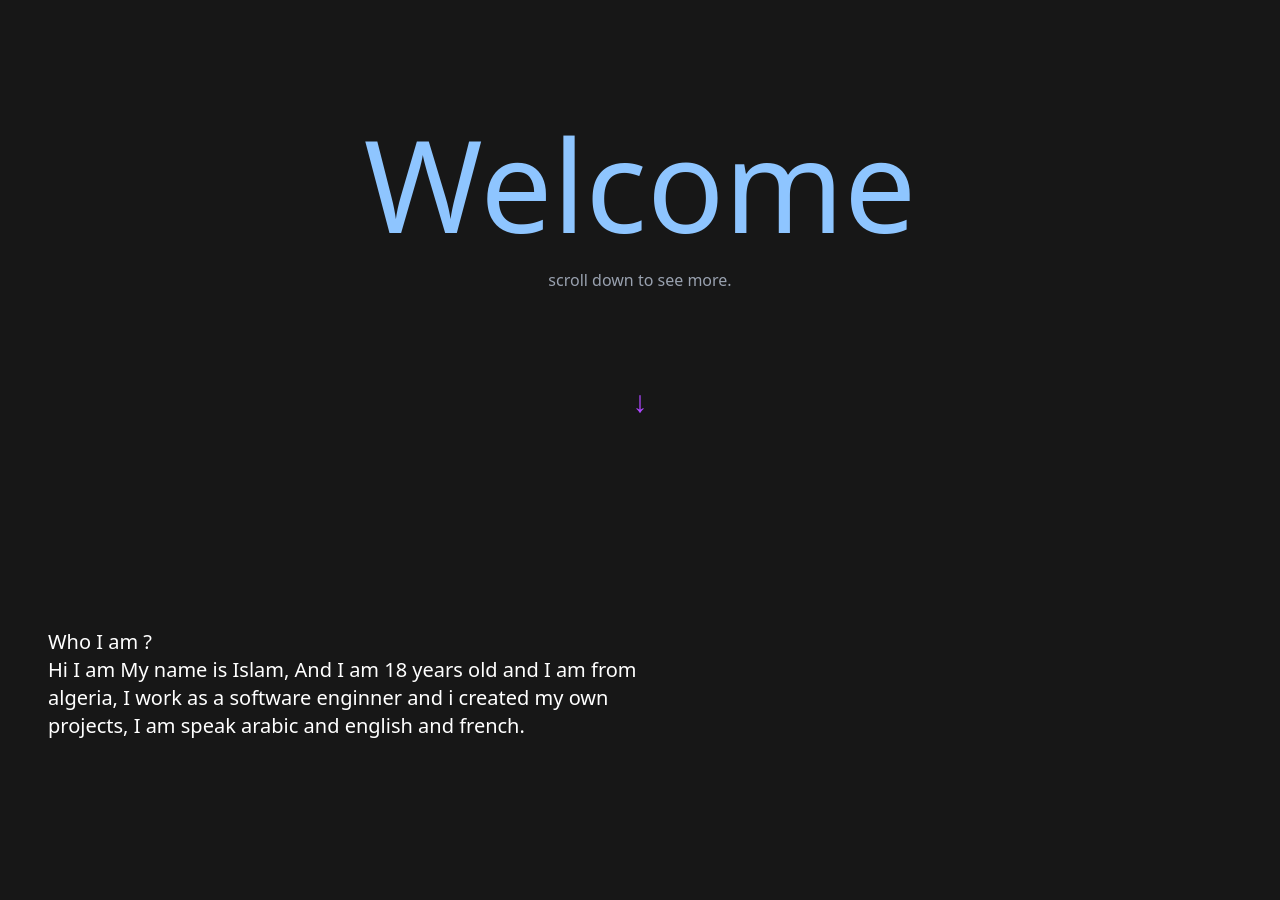
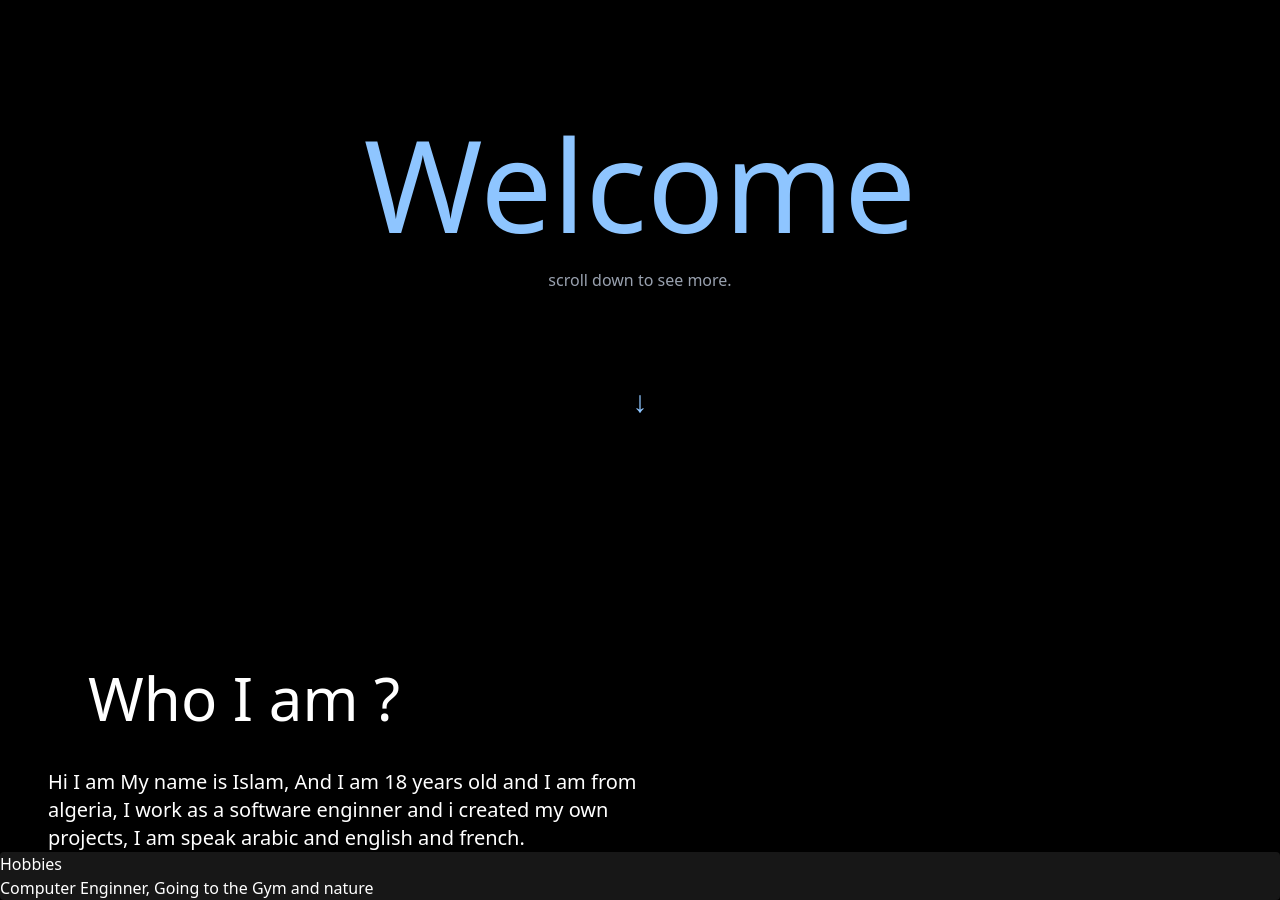
Before and after one commit to Islam0s/myportfolio, a SvelteKit app: page / in a window 1280 px wide. Before the commit the page ends 800 px from the top, so only its background shows below. Built offline with nearby package versions, Linux system fonts and the light colour scheme.

Commit message:
i edited the about.svelte

```diff
--- a/src/app.css
+++ b/src/app.css
@@ -3,5 +3,5 @@
 
 
 body {
-  background-color: #171717;
+  background-color: black;
 }
--- a/src/routes/componentes/Welcome.svelte
+++ b/src/routes/componentes/Welcome.svelte
@@ -3,6 +3,6 @@
   <h1 class="text-blue-300 text-9xl">Welcome</h1>
   <h1 class="text-gray-400 flex justify-center py-5">scroll down to see more.</h1>
   <div class="mt-20 animate-bounce">
-		<span class="text-purple-500 text-3xl justify-center flex">&#8595;</span>
+		<span class="text-blue-300 text-3xl justify-center flex">&#8595;</span>
 	</div>
 </div>
--- a/src/routes/componentes/about.svelte
+++ b/src/routes/componentes/about.svelte
@@ -1,5 +1,15 @@
 <div class="text-white mt-50 mr-150 text-xl pl-12">
-  <h1>Who I am ?</h1>
+
+  <h1 class="text-6xl p-10">Who I am ?</h1>
   <p>Hi I am My name is Islam, And I am 18 years old and I am from algeria, I work as a software enginner and i created my own projects, I am speak arabic and english and french.</p>
 
 </div>
+
+<div class="text-white">
+  <div class="bg-neutral-900 rounded">
+    <h2>Hobbies</h2>
+    <p>Computer Enginner, Going to the Gym and nature</p>
+  </div>
+
+
+</div>
```
